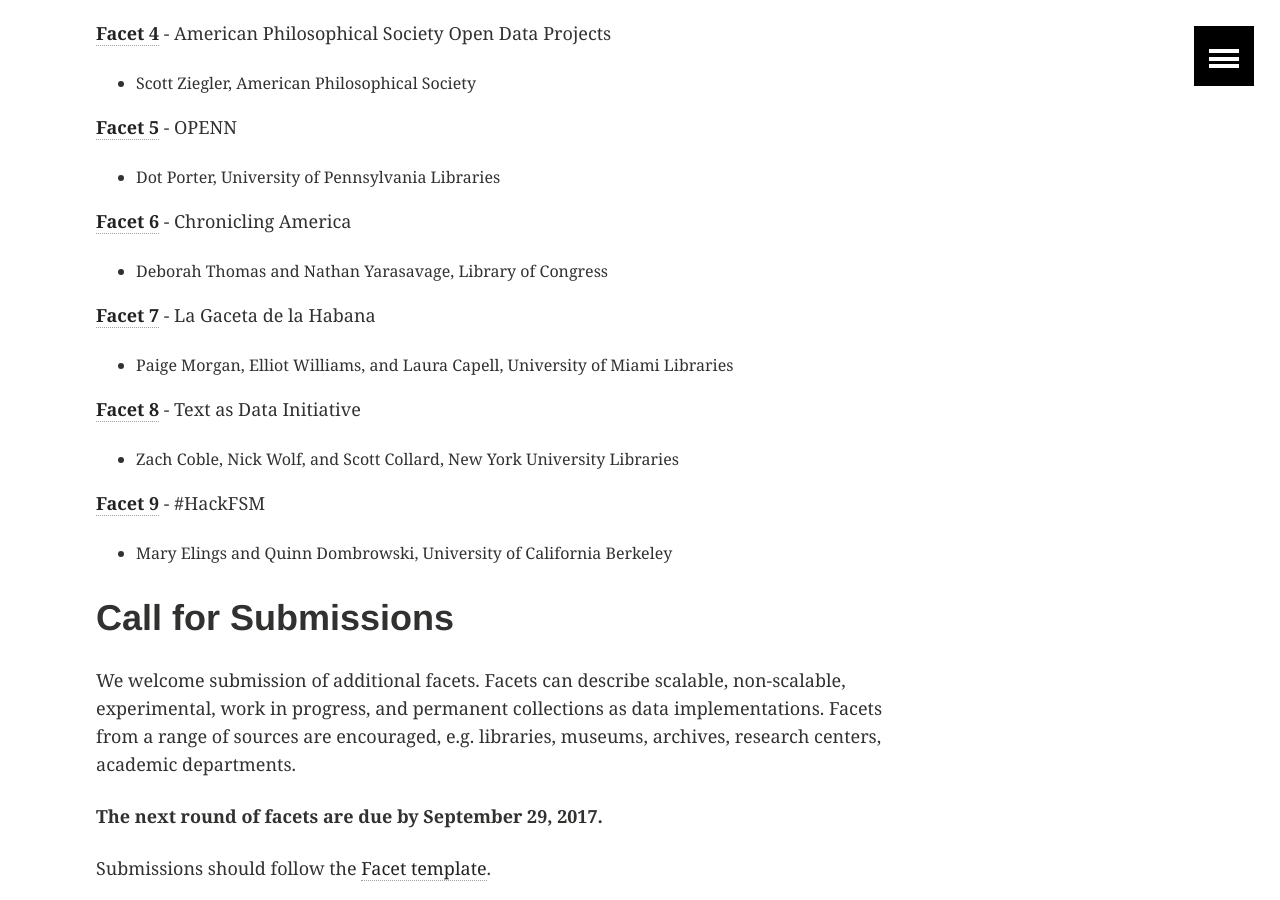
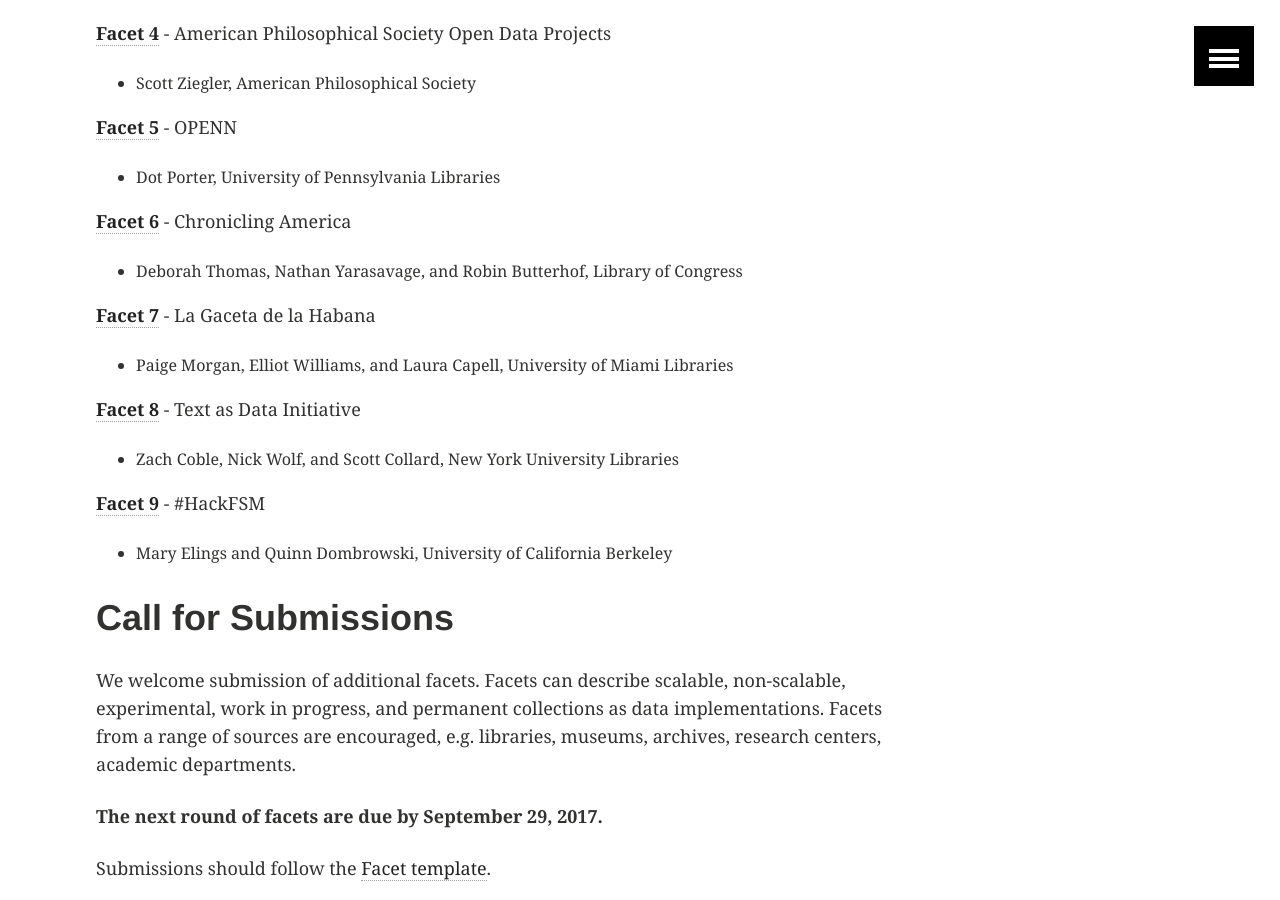
Before and after one commit to collectionsasdata/collectionsasdata.github.io, a Jekyll site: the page built from _posts/2017-8-9-facets.markdown, in a window 1280 px wide and 900 px high, scrolled down 1152 px. Built offline with Jekyll 4.4.1, drawn with Linux system fonts in a browser that asks for light colours.

Commit message:
Update 2017-8-9-facets.markdown

```diff
--- a/_posts/2017-8-9-facets.markdown
+++ b/_posts/2017-8-9-facets.markdown
@@ -28,7 +28,7 @@
 * Dot Porter, University of Pennsylvania Libraries
 
 [**Facet 6**](https://collectionsasdata.github.io/facet6/) - Chronicling America
-* Deborah Thomas and Nathan Yarasavage, Library of Congress
+* Deborah Thomas, Nathan Yarasavage, and Robin Butterhof, Library of Congress
 
 [**Facet 7**](https://collectionsasdata.github.io/facet7/) - La Gaceta de la Habana
 * Paige Morgan, Elliot Williams, and Laura Capell, University of Miami Libraries
```
